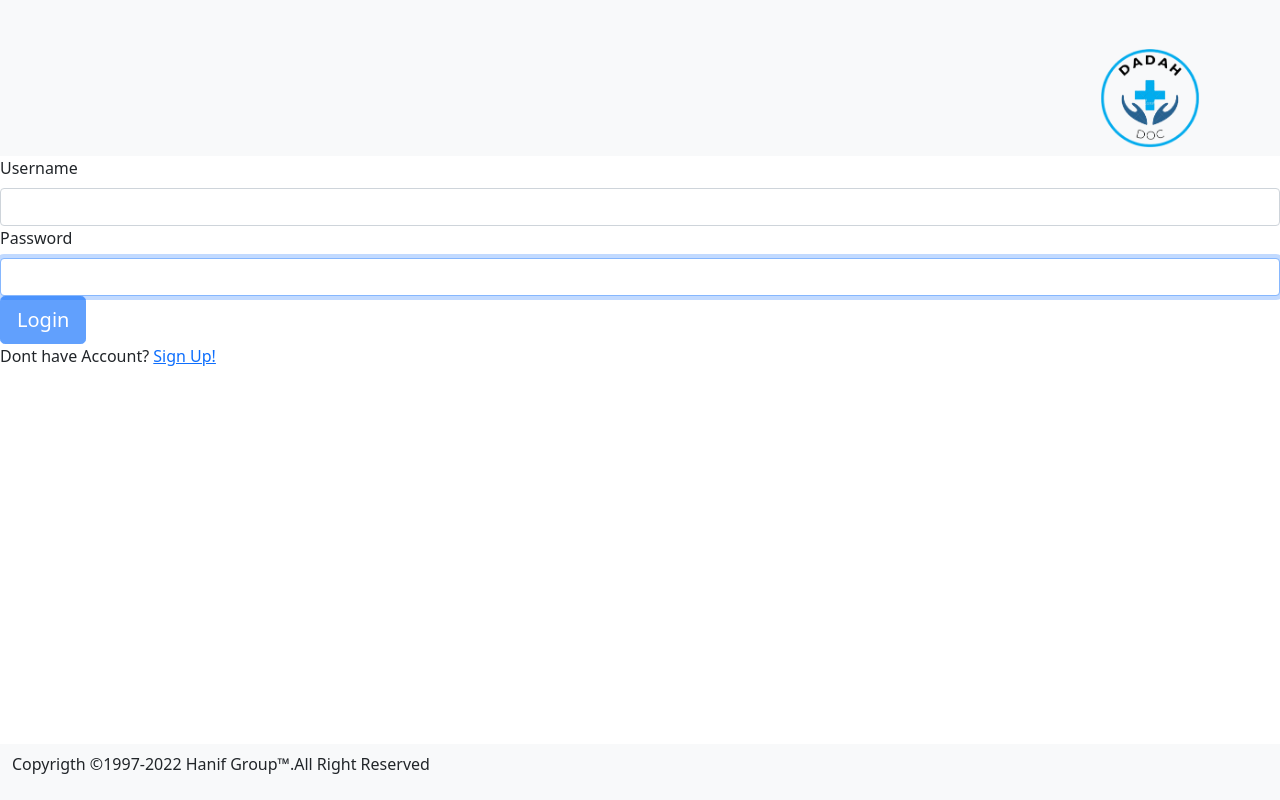
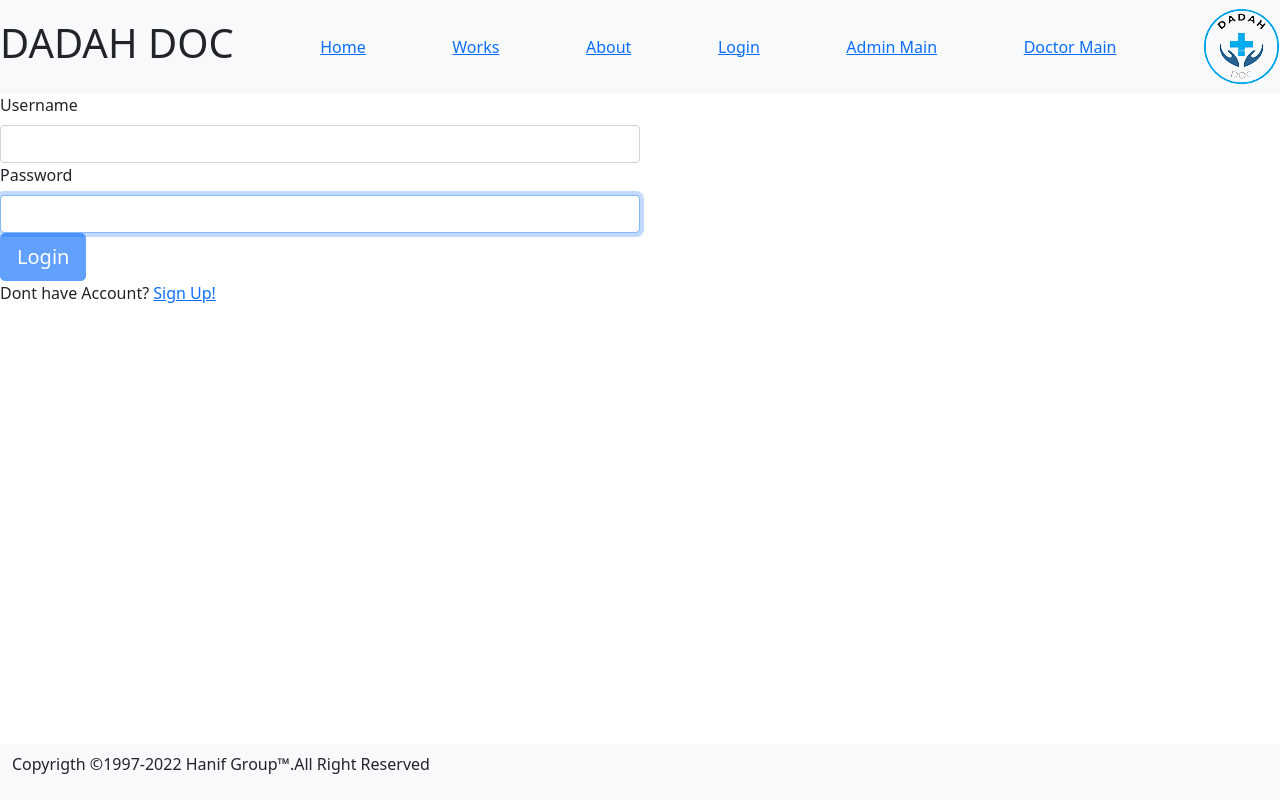
Before and after one commit to Fabiandewantara/DadahDoc_Frontend, a React (Create React App) app in the folder web-reactku/: page /#/login in a window 1280 px wide. Built offline with nearby package versions, Linux system fonts and the light colour scheme.

Commit message:
Perbaikan

```diff
--- a/web-reactku/src/components/Login.js
+++ b/web-reactku/src/components/Login.js
@@ -21,7 +21,7 @@ export default function Login() {
       transitionAppearTimeout={500}
       transitionEnter={false}
       transitionLeave={false}>
-      <div class="col-sm-6" className="Login">
+      <div class="col-sm-6">
         <Form onSubmit={handleSubmit}>
           <Form.Group size="lg" controlId="username">
             <Form.Label>Username</Form.Label>
--- a/web-reactku/src/components/Menu.js
+++ b/web-reactku/src/components/Menu.js
@@ -1,14 +1,18 @@
 import React from 'react'
 import { Link } from 'react-router-dom'
 import Logo from "../logonavbar.png"
-import "../styles/Menu.css"
 
 const Menu = () => {
   return (
     <nav class="navbar navbar-light bg-light">
-      <div class="logo">
+      <span><h1>DADAH DOC</h1></span>
+      <Link to="/">Home</Link>
+      <Link to="/works">Works </Link>
+      <Link to="/about"> About </Link>
+      <Link to="/login"> Login </Link>
+      <Link to="/AdminMain"> Admin Main </Link>
+      <Link to="/DoctorMain"> Doctor Main</Link>
         <img src={Logo} />
-      </div>
     </nav>
     // <ul>
     //   <li><Link to="/">Home</Link></li>
--- a/web-reactku/src/components/Register.js
+++ b/web-reactku/src/components/Register.js
@@ -12,7 +12,7 @@ const Register = () => {
       transitionAppearTimeout={500}
       transitionEnter={false}
       transitionLeave={false}>
-      <nav class="navbar navbar-expand-lg navbar-light bg-primary">
+      {/* <nav class="navbar navbar-expand-lg navbar-light bg-primary">
         <a class="navbar-brand" href="#">DADAH DOC</a>
         <button class="navbar-toggler" type="button" data-toggle="collapse" data-target="#navbarText" aria-controls="navbarText" aria-expanded="false" aria-label="Toggle navigation">
           <span class="navbar-toggler-icon"></span>
@@ -29,7 +29,7 @@ const Register = () => {
           <span class="navbar-text">
           </span>
         </div>
-      </nav>
+      </nav> */}
 
       <div class="logo">
         <img src={Logo} alt="Girl in a jacket" />
--- a/web-reactku/src/styles/Menu.css
+++ /dev/null
@@ -1,5 +0,0 @@
-img{
-    height: 100px;
-    width: 100px;
-    object-fit: contain;
-}
```
Also changed, not shown: web-reactku/src/logonavbar.png, web-reactku/src/styles/Login.css (deleted).
